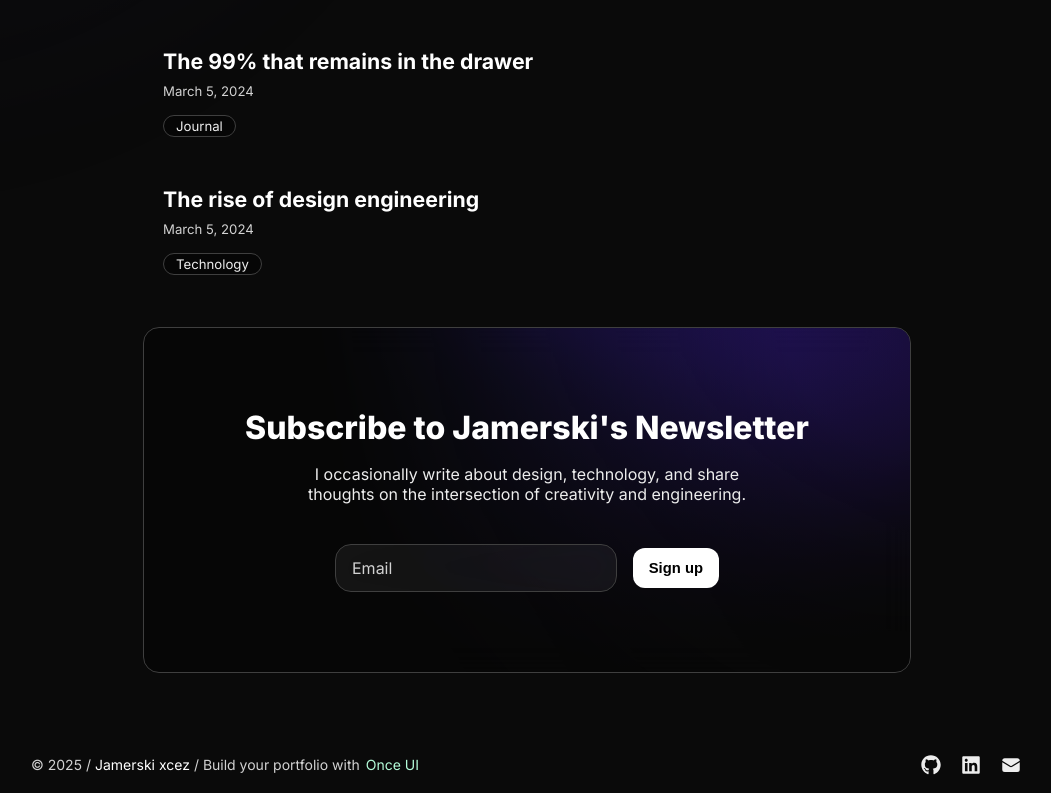
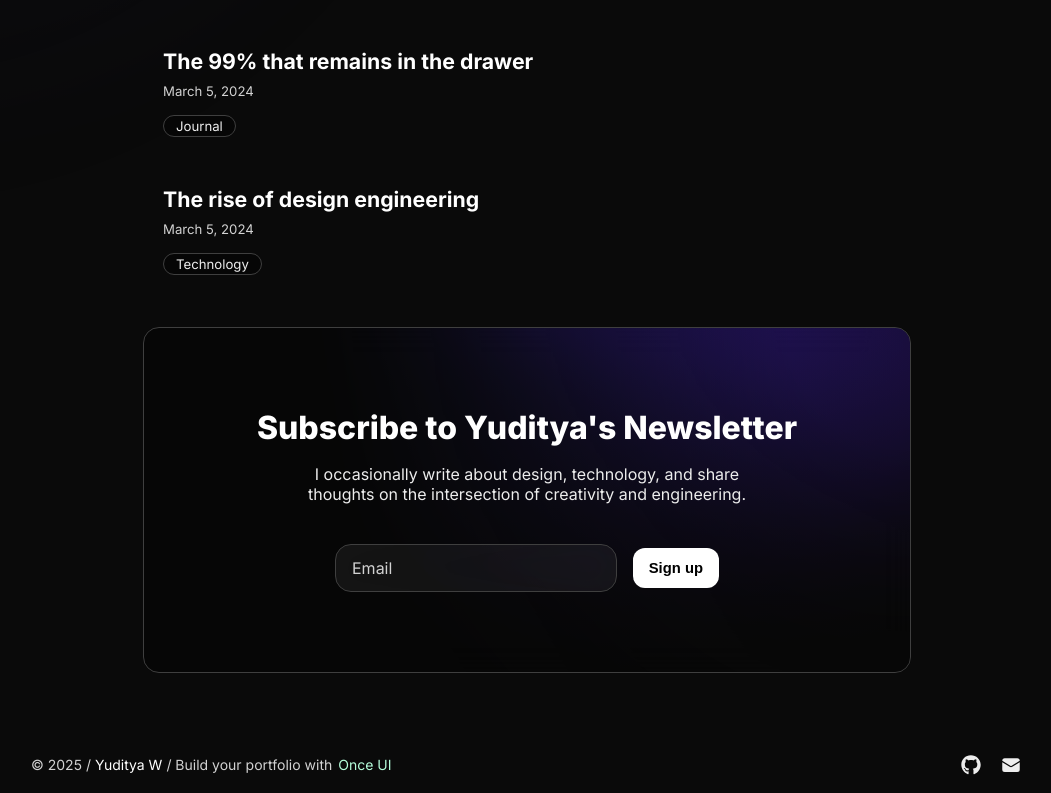
Before and after one commit to jamernich/magic-portfolio, a Next.js app: page /en/blog in a window 1280 px wide. Shown: the part 393-1186 px from the top of the page, without its empty margins (113-1164 px from the left). Built offline with nearby package versions, Linux system fonts and the light colour scheme.

Commit message:
content.js

```diff
--- a/src/app/resources/content.js
+++ b/src/app/resources/content.js
@@ -1,8 +1,8 @@
 import { InlineCode } from "@/once-ui/components";
 
 const person = {
-    firstName: 'Jamerski',
-    lastName:  'xcez',
+    firstName: 'Yuditya',
+    lastName:  'W',
     get name() {
         return `${this.firstName} ${this.lastName}`;
     },
@@ -24,22 +24,12 @@ const social = [
     {
         name: 'GitHub',
         icon: 'github',
-        link: 'https://github.com/once-ui-system/nextjs-starter',
-    },
-    {
-        name: 'LinkedIn',
-        icon: 'linkedin',
-        link: 'https://www.linkedin.com/company/once-ui/',
-    },
-    {
-        name: 'X',
-        icon: 'x',
-        link: '',
+        link: 'https://github.com/jamernich',
     },
     {
         name: 'Email',
         icon: 'email',
-        link: 'mailto:example@gmail.com',
+        link: 'kuronewhck@gmail.com',
     },
 ]
 
@@ -48,7 +38,7 @@ const home = {
     title: `${person.name}'s Portfolio`,
     description: `Portfolio website showcasing my work as a ${person.role}`,
     headline: <>Design engineer and builder</>,
-    subline: <>I'm Jamer, a design engineer at <InlineCode>WHITE HAT</InlineCode>, where I craft intuitive<br/> user experiences. After hours, I build my own projects.</>
+    subline: <>I'm Jamer, a design engineer at <InlineCode>GARUDA ANON SECURITY</InlineCode>, where I craft intuitive<br/> user experiences. After hours, I build my own projects.</>
 }
 
 const about = {
@@ -76,7 +66,7 @@ const about = {
         title: 'Work Experience',
         experiences: [
             {
-                company: 'WHITE HAT',
+                company: 'GANOSEC',
                 timeframe: '2022 - Present',
                 role: 'Beginner Design Engineer',
                 achievements: [
```
